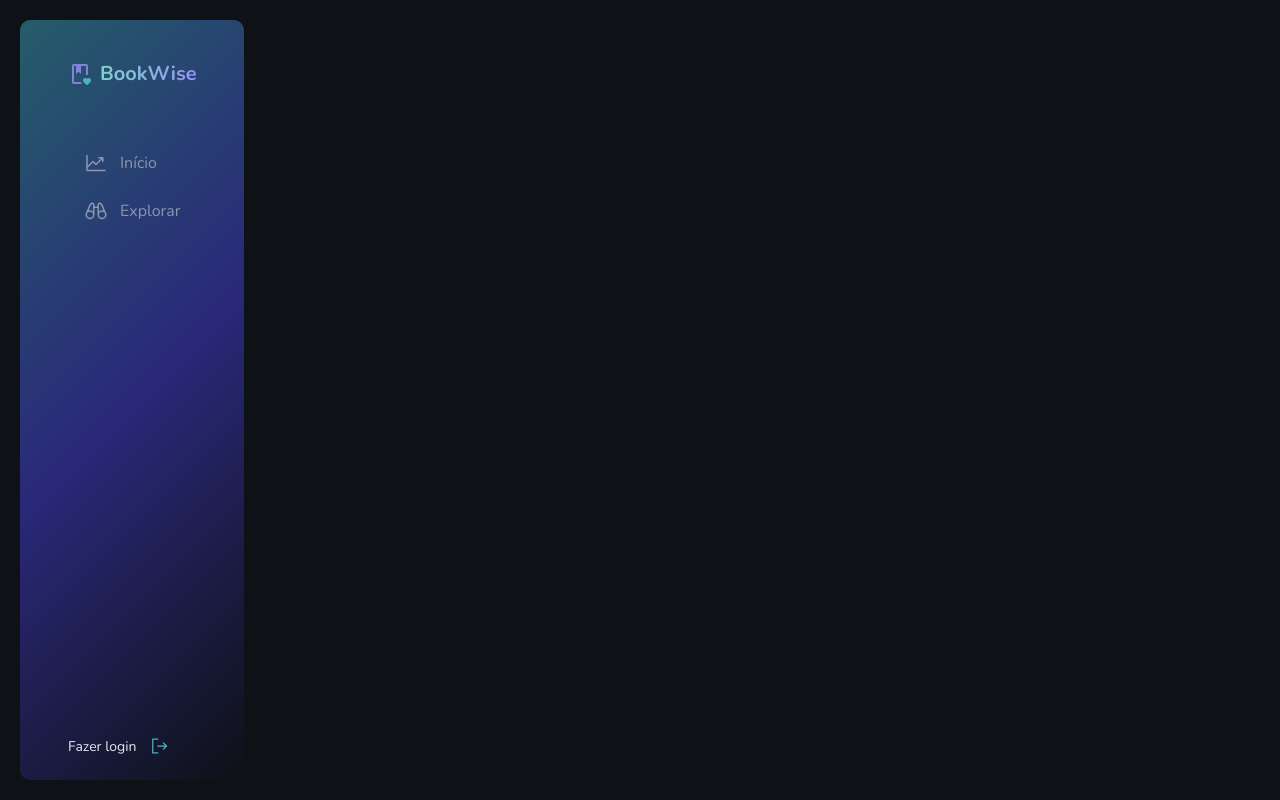
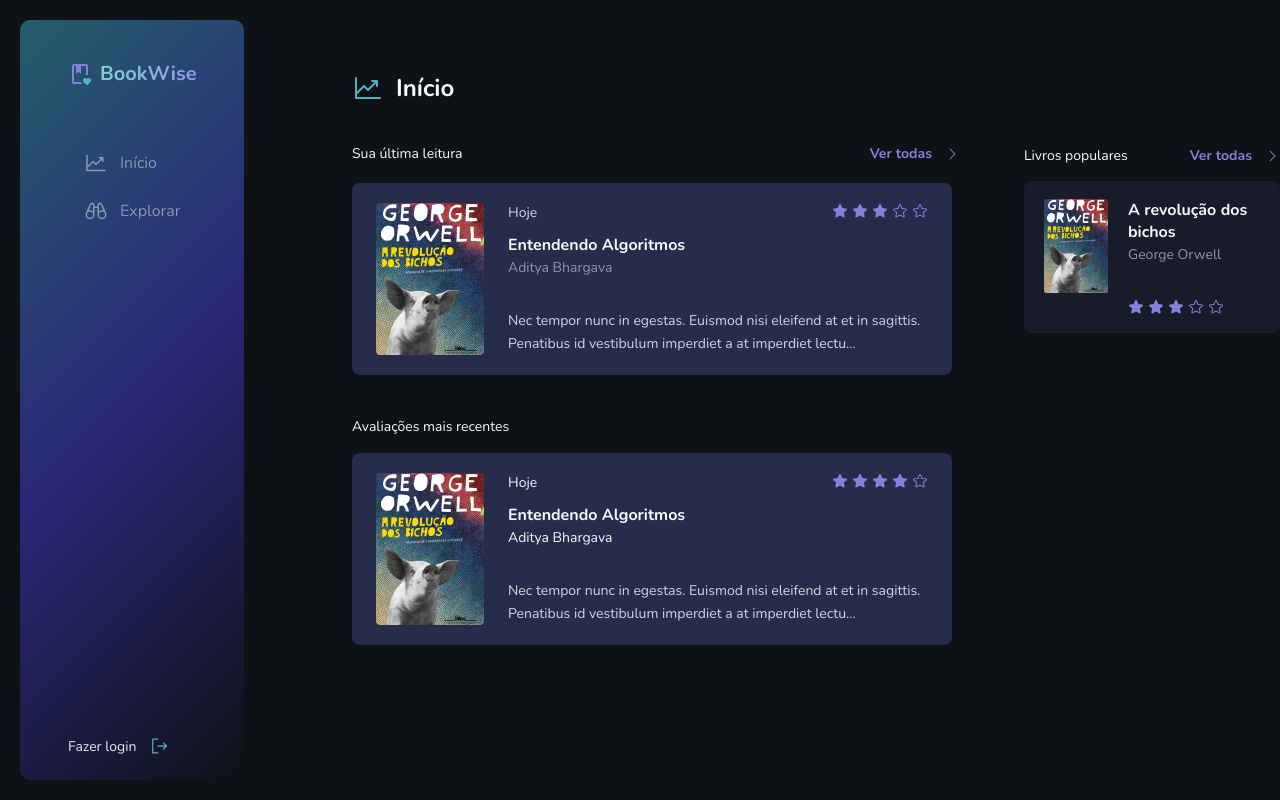
Before and after one commit to rvmelo/BookWise, a Next.js app: page /dashboard in a window 1280 px wide. Built offline with nearby package versions, Linux system fonts and the light colour scheme; no server answers.

Commit message:
feat: add new sections to dashboard

```diff
--- /dev/null
+++ b/src/pages/dashboard/_components/feedSection/index.tsx
@@ -0,0 +1,39 @@
+import React from 'react'
+import Link from 'next/link'
+import { Card } from '@/components/card'
+import {
+  ArrowRightIcon,
+  ChartIcon,
+  EvaluationContainer,
+  FeedSectionContainer,
+  LastReadingContainer,
+  LastReadingHeader,
+  RecentEvaluationContainer,
+  TitleContainer,
+} from './styles'
+
+export const FeedSection: React.FC = () => {
+  return (
+    <FeedSectionContainer>
+      <TitleContainer>
+        <ChartIcon />
+        <h2>Início</h2>
+      </TitleContainer>
+      <LastReadingContainer>
+        <LastReadingHeader>
+          <span>Sua última leitura</span>
+          <Link href="/">
+            Ver todas <ArrowRightIcon />
+          </Link>
+        </LastReadingHeader>
+        <Card rate={3} />
+      </LastReadingContainer>
+      <RecentEvaluationContainer>
+        <span>Avaliações mais recentes</span>
+        <EvaluationContainer>
+          <Card rate={4} />
+        </EvaluationContainer>
+      </RecentEvaluationContainer>
+    </FeedSectionContainer>
+  )
+}
--- /dev/null
+++ b/src/pages/dashboard/_components/feedSection/styles.ts
@@ -0,0 +1,78 @@
+import { styled } from '@/styles/stitches.config'
+import { CaretRight, ChartLineUp } from '@phosphor-icons/react'
+
+export const FeedSectionContainer = styled('div', {})
+
+export const TitleContainer = styled('div', {
+  display: 'flex',
+  flexDirection: 'row',
+  alignItems: 'center',
+  gap: '$3',
+  marginBottom: '$10',
+
+  h2: {
+    fontSize: '$2xl',
+    fontWeight: '$bold',
+    color: '$gray100',
+  },
+})
+
+export const ChartIcon = styled(ChartLineUp, {
+  color: '$green100',
+  width: '2rem',
+  height: '2rem',
+})
+
+export const LastReadingContainer = styled('div', {
+  display: 'flex',
+  flexDirection: 'column',
+  gap: '$5',
+})
+
+export const LastReadingHeader = styled('div', {
+  display: 'flex',
+  flexDirection: 'row',
+  alignItems: 'center',
+  justifyContent: 'space-between',
+
+  span: {
+    fontSize: '$sm',
+    fontWeight: '$regular',
+    color: '$gray100',
+  },
+
+  a: {
+    color: '$purple100',
+    fontSize: '$sm',
+    fontWeight: '$bold',
+    textDecoration: 'none',
+
+    display: 'flex',
+    flexDirection: 'row',
+    alignItems: 'center',
+    gap: '$3',
+  },
+})
+
+export const ArrowRightIcon = styled(CaretRight, {
+  color: '$purple100',
+  width: '1rem',
+  height: '1rem',
+})
+
+export const RecentEvaluationContainer = styled('div', {
+  marginTop: '$10',
+
+  span: {
+    fontWeight: '$regular',
+    fontSize: '$sm',
+    color: '$gray100',
+  },
+})
+
+export const EvaluationContainer = styled('div', {
+  marginTop: '$4',
+  display: 'flex',
+  flexDirection: 'column',
+  gap: '$3',
+})
--- /dev/null
+++ b/src/pages/dashboard/_components/popularBooksSection/index.tsx
@@ -0,0 +1,25 @@
+import React from 'react'
+import Link from 'next/link'
+import { SmallCard } from '@/components/smallCard'
+import {
+  ArrowRightIcon,
+  HeaderContainer,
+  PopularBooksContainer,
+  PopularBooksSectionContainer,
+} from './styles'
+
+export const PopularBooksSection: React.FC = () => {
+  return (
+    <PopularBooksSectionContainer>
+      <HeaderContainer>
+        <span>Livros populares</span>
+        <Link href="/">
+          Ver todas <ArrowRightIcon />
+        </Link>
+      </HeaderContainer>
+      <PopularBooksContainer>
+        <SmallCard rate={3} />
+      </PopularBooksContainer>
+    </PopularBooksSectionContainer>
+  )
+}
--- /dev/null
+++ b/src/pages/dashboard/_components/popularBooksSection/styles.ts
@@ -0,0 +1,47 @@
+import { styled } from '@/styles/stitches.config'
+import { CaretRight } from '@phosphor-icons/react'
+
+export const PopularBooksSectionContainer = styled('div', {
+  display: 'flex',
+  flexDirection: 'column',
+  gap: '$4',
+})
+
+export const HeaderContainer = styled('div', {
+  display: 'flex',
+  flexDirection: 'row',
+  alignItems: 'center',
+  justifyContent: 'space-between',
+
+  maxWidth: '19.35rem',
+
+  span: {
+    fontSize: '$sm',
+    fontWeight: '$regular',
+    color: '$gray100',
+  },
+
+  a: {
+    color: '$purple100',
+    fontSize: '$sm',
+    fontWeight: '$bold',
+    textDecoration: 'none',
+
+    display: 'flex',
+    flexDirection: 'row',
+    alignItems: 'center',
+    gap: '$3',
+  },
+})
+
+export const ArrowRightIcon = styled(CaretRight, {
+  color: '$purple100',
+  width: '1rem',
+  height: '1rem',
+})
+
+export const PopularBooksContainer = styled('div', {
+  display: 'flex',
+  flexDirection: 'column',
+  gap: '$3',
+})
--- a/src/pages/dashboard/index.tsx
+++ b/src/pages/dashboard/index.tsx
@@ -1,7 +1,9 @@
 import { useSession } from 'next-auth/react'
 import { useEffect } from 'react'
-import { DashboardContainer, MenuGrid } from './styles'
+import { DashboardContainer, FeedGird, MenuGrid, PopularGrid } from './styles'
 import { UserMenu } from '@/components/UserMenu'
+import { FeedSection } from './_components/feedSection'
+import { PopularBooksSection } from './_components/popularBooksSection'
 
 export default function Dashboard() {
   const session = useSession()
@@ -15,6 +17,12 @@ export default function Dashboard() {
       <MenuGrid>
         <UserMenu />
       </MenuGrid>
+      <FeedGird>
+        <FeedSection />
+      </FeedGird>
+      <PopularGrid>
+        <PopularBooksSection />
+      </PopularGrid>
     </DashboardContainer>
   )
 }
--- a/src/pages/dashboard/styles.ts
+++ b/src/pages/dashboard/styles.ts
@@ -1,11 +1,20 @@
 import { styled } from '@/styles/stitches.config'
 
-export const DashboardContainer = styled('div', {
-  grid: 'gird',
-  gridTemplateColumns: '1fr 1fr 1fr',
+export const DashboardContainer = styled('section', {
+  display: 'grid',
+  gridTemplateColumns: '1fr minmax(16rem, 48rem) 1fr',
   height: '100vh',
 })
 
-export const MenuGrid = styled('div', {
-  padding: '1.25rem',
+export const MenuGrid = styled('section', {
+  padding: '1.25rem 0 1.25rem 1.25rem',
 })
+
+export const FeedGird = styled('section', {
+  width: '100%',
+  padding: '4.5rem 4rem 0 6rem',
+})
+
+export const PopularGrid = styled('section', {
+  paddingTop: '9.125rem',
+})
```
Also changed, not shown: 1 other file (tests, documents, lock files or other folders).
